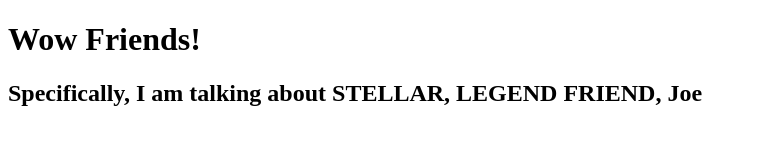
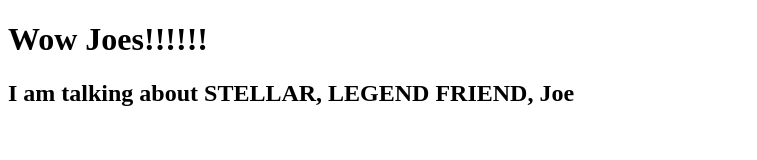
Before and after one commit to anavahcic/fictional-goggles, a plain HTML site: page index.html in a window 1280 px wide. Shown: the whole page, without its empty margins (0-757 px from the left). Drawn offline with Linux system fonts and the light colour scheme.

Commit message:
lean into the joe :sheep:

```diff
--- a/index.html
+++ b/index.html
@@ -4,13 +4,13 @@
     <meta charset="UTF-8">
     <meta http-equiv="X-UA-Compatible" content="IE=edge">
     <meta name="viewport" content="width=device-width, initial-scale=1.0">
-    <title>Friends are sexy guys + comraddes</title>
+    <title>Friends are sexy Joes</title>
 </head>
 <body>
 
-    <h1>Wow Friends!</h1>
+    <h1>Wow Joes!!!!!!</h1>
 
-    <h2>Specifically, I am talking about STELLAR, LEGEND FRIEND, Joe</h2>
+    <h2>I am talking about STELLAR, LEGEND FRIEND, Joe</h2>
 
 </body>
 </html>
```
